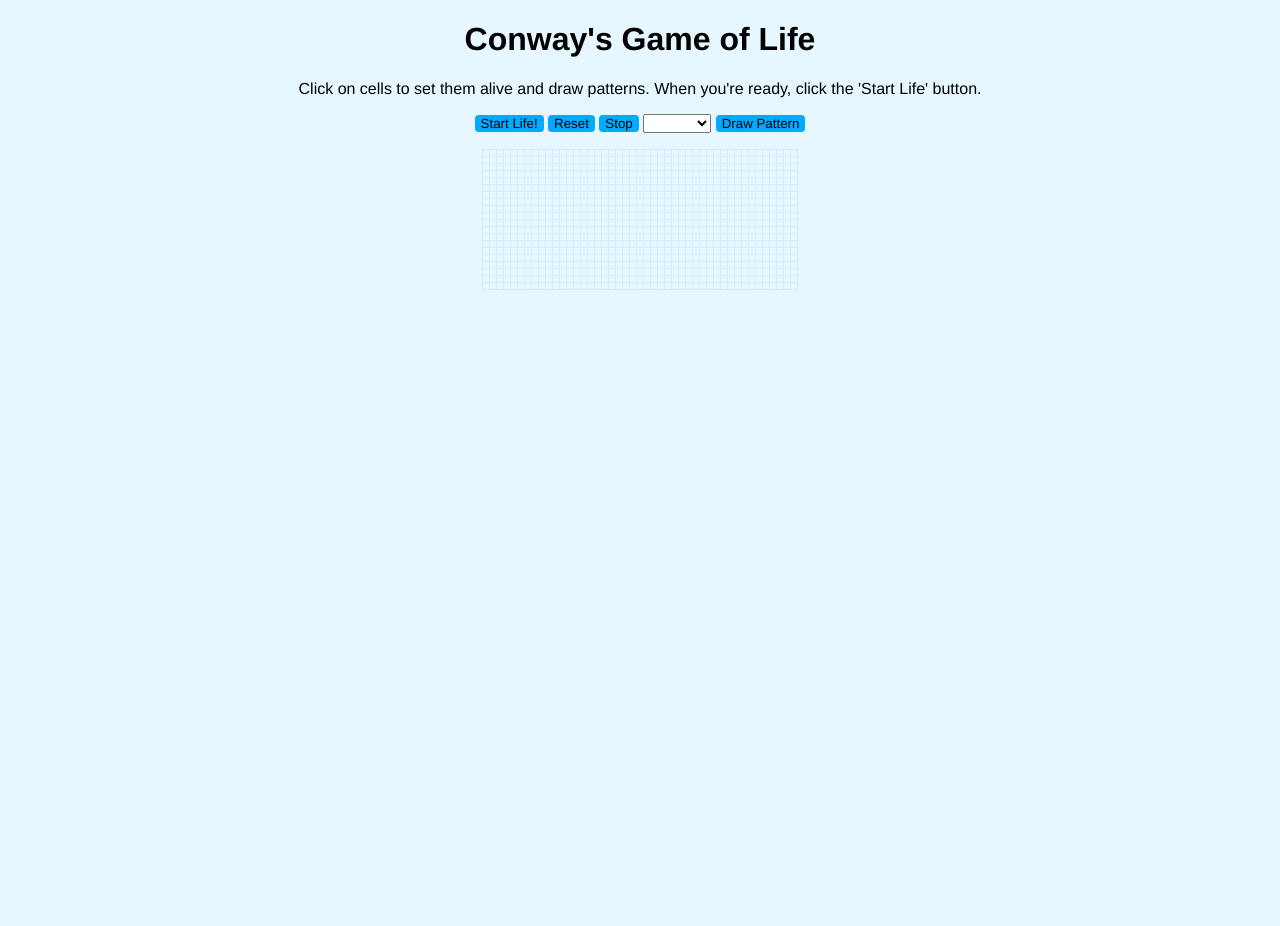
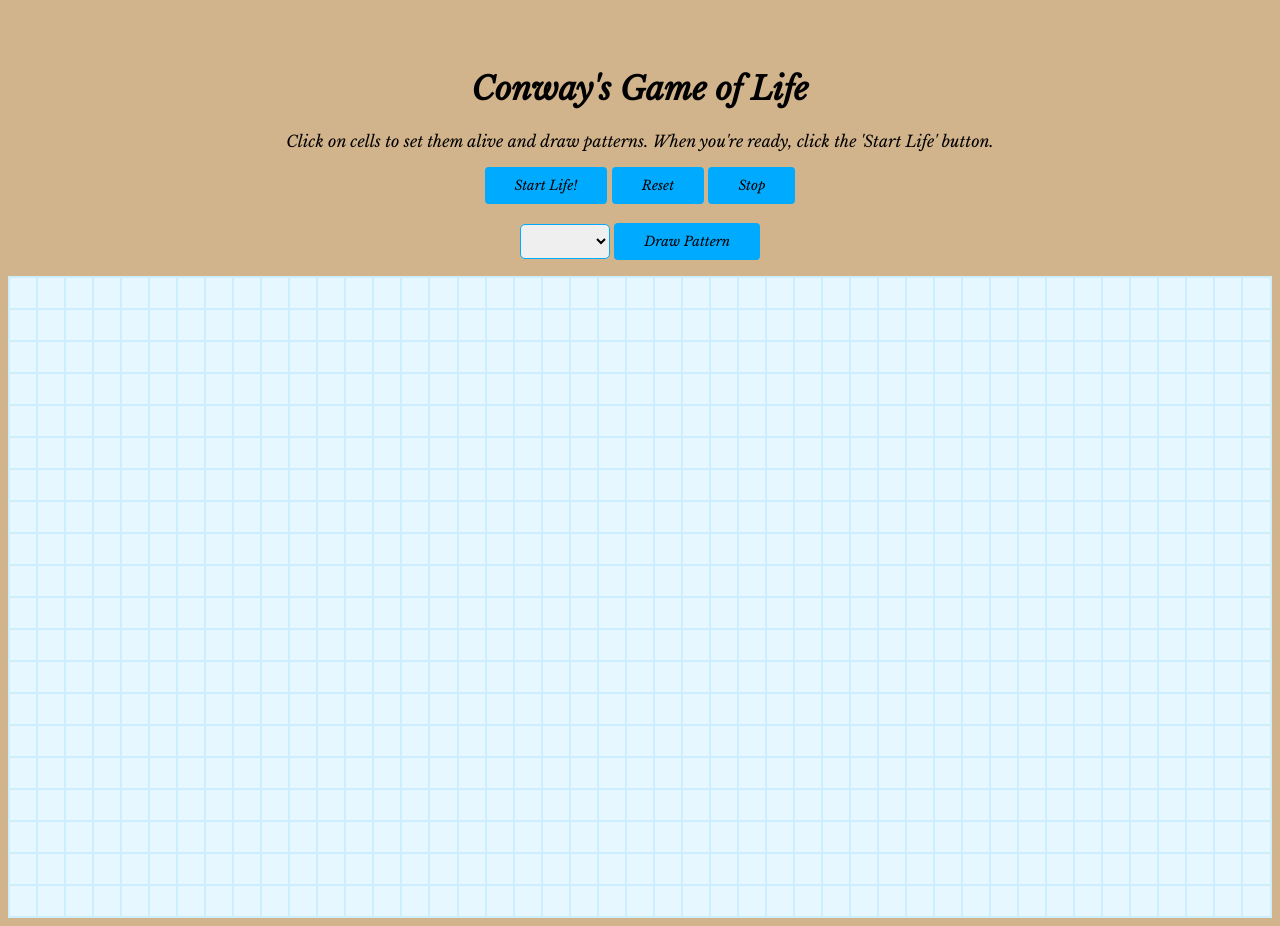
Before and after one commit to BlakeCaraballo/GameOfLife, a PHP site: page /game-of-life.html in a window 1280 px wide. Before the commit the page ends 290 px from the top, so only its background shows below. Run offline with PHP 8.4, Linux system fonts and the light colour scheme.

Commit message:
Add files via upload

```diff
--- a/game-of-life.html
+++ b/game-of-life.html
@@ -1,10 +1,20 @@
 <!DOCTYPE html>
-
 <html>
   <head>
-    <meta charset="UTF-8" />
+    <meta charset="UTF-8">
+    <meta http-equiv="X-UA-Compatible" content="IE=edge">
+    <meta name="viewport" content="width=device-width, initial-scale=1.0">
+    <link rel="preconnect" href="https://fonts.googleapis.com" />
+    <link rel="preconnect" href="https://fonts.gstatic.com" crossorigin />
+    <link
+      href="https://fonts.googleapis.com/css2?family=Libre+Baskerville:ital@1&display=swap"
+      rel="stylesheet"
+    />
 
     <title>Conway's Game of Life</title>
+
+    <br />
+    <br />
 
     <link rel="stylesheet" href="game.css" />
 
@@ -26,12 +36,14 @@
 
       <button id="toggle" type="button" class="buttons">Stop</button>
 
+      <br />
+      <hr />
       <select name="patterns" id="patterns">
         <option value=""></option>
         <option value="block">Block</option>
         <option value="blinker">Blinker</option>
         <option value="beacon">Beacon</option>
-    </select>
+      </select>
       <button id="drawPattern" type="button" class="buttons">
         Draw Pattern
       </button>
--- a/game.css
+++ b/game.css
@@ -1,63 +1,65 @@
 .gametable {
-
-    border: 1px solid #ff0404;
+  border: 2px solid #ff0404;
 
   border-collapse: collapse;
 
   margin: auto;
-
 }
 
 .deadcell {
-
-    border: 1px solid #cceeff;
+  border: 2px solid #cceeff;
 
   border-collapse: collapse;
 
-    width: 4px;
+  width: 28px;
 
-    height: 4px;
+  height: 28px;
 
   background-color: #e6f7ff;
-
 }
 
 .alivecell {
-
-    border: 1px solid #cceeff;
+  border: 2px solid #cceeff;
 
   border-collapse: collapse;
 
-    width: 4px;
+  width: 28px;
 
-    height: 4px;
+  height: 28px;
 
-    background-color: #aff50b;
-
+  background-color: tan;
 }
 
 .general {
+  font-family: "Libre Baskerville", serif;
 
-    font-family: 'Helvetica', 'Arial', sans-serif;
-
-    background-color: #e6f7ff;
-
+  background-color: tan;
 }
 
 .buttons {
-
   border-radius: 4px;
 
   border: none;
 
-    font-family: 'Helvetica', 'Arial', sans-serif;
+  font-family: "Libre Baskerville", serif;
 
   background-color: #00aaff;
 
+  padding: 10px 30px;
 }
 
 .allignment {
+  text-align: center;
+}
 
-    text-align: center;
+#patterns {
+  width: 90px;
+  height: 35px;
+  border-color: #00aaff;
+  border-radius: 5px 5px 5px 5px;
+}
 
+hr {
+  height: 1px;
+  visibility: hidden;
 }
--- a/game.js
+++ b/game.js
@@ -1,9 +1,5 @@
-window.onload = function() {
-
-
-
+window.onload = function () {
   function GameTable(w, h) {
-
     this.width = w;
 
     this.height = h;
@@ -31,25 +27,18 @@ window.onload = function() {
     this.syncLifeStatusToDrawing = syncLifeStatusToDrawing;
 
     function getWidth() {
-
       return this.width;
-
     }
 
     function getHeight() {
-
       return this.height;
-
     }
 
     function getCell(width, height) {
-
       return this.cellArray[width + "_" + height];
-
     }
 
     function buildCellObject(cellHTMLElement, width, height) {
-
       var newCell = new Cell(cellHTMLElement);
 
       newCell.setID(width, height);
@@ -59,31 +48,21 @@ window.onload = function() {
       newCell.setAttribute("class", "deadcell");
 
       newCell.addEventListener("click", function myfunc() {
-
         if (this.getAttribute("class") == "deadcell") {
-
           this.setAttribute("class", "alivecell");
-
         } else {
-
           this.setAttribute("class", "deadcell");
-
         }
-
       });
 
       return newCell;
-
     }
 
     function assignCellToArray(cell, width, height) {
-
       this.cellArray[width + "_" + height] = cell;
-
     }
 
     function buildGameTable() {
-
       this.htmlGameTable = document.createElement("table");
 
       this.htmlGameTable.setAttribute("class", "gametable");
@@ -91,85 +70,56 @@ window.onload = function() {
       this.htmlGameTable.setAttribute("id", "gametable");
 
       for (var i = 0; i < this.width; i++) {
-
         var rowHTMLElement = this.htmlGameTable.insertRow(i);
 
         for (var j = 0; j < this.height; j++) {
-
           var cellHTMLElement = rowHTMLElement.insertCell(j);
 
           var newCell = buildCellObject(cellHTMLElement, i, j);
 
           this.assignCellToArray(newCell, i, j);
-
         }
-
       }
 
       document.body.appendChild(this.htmlGameTable);
-
     }
 
     function deleteGametable() {
-
       document.getElementById("gametable").remove();
-
     }
 
     function syncDrawingStatusToLife() {
-
       for (var i = 0; i < this.width; i++) {
-
         for (var j = 0; j < this.height; j++) {
-
           var currentCell = this.getCell(i, j);
 
           if (currentCell.isAlive()) {
-
             currentCell.setAttribute("class", "alivecell");
-
           } else {
-
             currentCell.setAttribute("class", "deadcell");
-
           }
-
         }
-
       }
-
     }
 
     function syncLifeStatusToDrawing() {
-
       for (var i = 0; i < this.width; i++) {
-
         for (var j = 0; j < this.height; j++) {
-
           var currentCell = this.getCell(i, j);
 
           if (currentCell.getAttribute("class") == "alivecell") {
-
             currentCell.setAlive(true);
-
           } else {
-
             currentCell.setAlive(false);
-
           }
-
         }
-
       }
-
     }
 
     this.buildGameTable();
-
   }
 
   function Cell(c) {
-
     this.element = c;
 
     this.row;
@@ -199,65 +149,46 @@ window.onload = function() {
     this.isNeighbourAlive = isNeighbourAlive;
 
     function setAttribute(attribute, value) {
-
       this.element.setAttribute(attribute, value);
-
     }
 
     function getAttribute(attribute) {
-
       return this.element.getAttribute(attribute);
-
     }
 
     function addEventListener(action, func) {
-
       this.element.addEventListener(action, func);
-
     }
 
     function setID(row, col) {
-
       this.row = row;
 
       this.column = col;
-
     }
 
     function setAlive(isAlive) {
-
       this.alive = isAlive;
-
     }
 
     function isAlive() {
-
       return this.alive;
-
     }
 
     function getNumberOfNeighbours(table) {
-
       var num = 0;
 
       var neighborCoords = this.getNeighborCoords();
 
       for (var i = 0; i < neighborCoords.length; i += 2) {
-
         if (this.isNeighbourAlive(i, neighborCoords, table)) {
-
           num++;
-
         }
-
       }
 
       return num;
-
     }
 
     function getNeighborCoords() {
-
       var neighborCoords = new Array();
 
       neighborCoords[0] = this.row - 1; // top row
@@ -293,39 +224,31 @@ window.onload = function() {
       neighborCoords[15] = this.column + 1; // bottom right col
 
       return neighborCoords;
-
     }
 
     function isNeighbourAlive(index, coords, table) {
-
       var dir_r = coords[index];
 
       var dir_c = coords[index + 1];
 
-    if (dir_r < 0 || dir_c < 0 ||
-
+      if (
+        dir_r < 0 ||
+        dir_c < 0 ||
         dir_r > table.getWidth() - 1 ||
-
-    dir_c > table.getHeight() - 1) {
-
+        dir_c > table.getHeight() - 1
+      ) {
         return false;
-
       }
 
       if (table.getCell(dir_r, dir_c).getAttribute("class") == "alivecell") {
-
         return true;
-
       }
 
       return false;
-
     }
-
   }
 
   function LifeGen(w, h) {
-
     this.width = w;
 
     this.height = h;
@@ -335,49 +258,30 @@ window.onload = function() {
     this.lifeAndDeath = lifeAndDeath;
 
     function lifeAndDeath() {
-
       this.theTable.syncDrawingStatusToLife();
 
       for (var i = 0; i < this.width; i++) {
-
         for (var j = 0; j < this.height; j++) {
-
           var currentCell = this.theTable.getCell(i, j);
 
           var nOn = currentCell.getNumberOfNeighbours(this.theTable);
 
           if (currentCell.isAlive()) {
-
             if (nOn < 2) {
-
               currentCell.setAlive(false);
-
             } else if (nOn == 2 || nOn == 3) {
-
               currentCell.generation++;
-
             } else {
-
               currentCell.setAlive(false);
-
             }
-
           } else {
-
             if (nOn == 3) {
-
               currentCell.setAlive(true);
-
             }
-
           }
-
         }
-
       }
-
     }
-
   }
 
   var gametableWidth = 20;
@@ -388,18 +292,17 @@ window.onload = function() {
 
   var intervalId;
 
-    var startBtnListener = function() {
-
+  var startBtnListener = function () {
     generator.theTable.syncLifeStatusToDrawing();
 
-    intervalId = setInterval(function() { generator.lifeAndDeath(); }, 500);
+    intervalId = setInterval(function () {
+      generator.lifeAndDeath();
+    }, 500);
 
     this.setAttribute("disabled", true);
+  };
 
-    }
-
-    var resetBtnListener = function() {
-
+  var resetBtnListener = function () {
     generator.theTable.deleteGametable();
 
     clearInterval(intervalId);
@@ -407,23 +310,20 @@ window.onload = function() {
     document.getElementById("startBtn").removeAttribute("disabled");
 
     generator = new LifeGen(gametableWidth, gametableHeight);
+  };
 
-    }
-
-    var stopBtnListener = function() {
+  var stopBtnListener = function () {
     clearInterval(intervalId);
     running = false();
-    }
+  };
 
+  document
+    .getElementById("startBtn")
+    .addEventListener("click", startBtnListener, false);
 
-
-
-    document.getElementById("startBtn").addEventListener("click", startBtnListener, false);
-
-    document.getElementById("resetBtn").addEventListener("click", resetBtnListener, false);
+  document
+    .getElementById("resetBtn")
+    .addEventListener("click", resetBtnListener, false);
 
   document.getElementById("stopBtn").addEventListener("click", stopBtnListener);
-
-
-
-    }
+};
```
Lines whose indentation alone changed are shown as unchanged.
